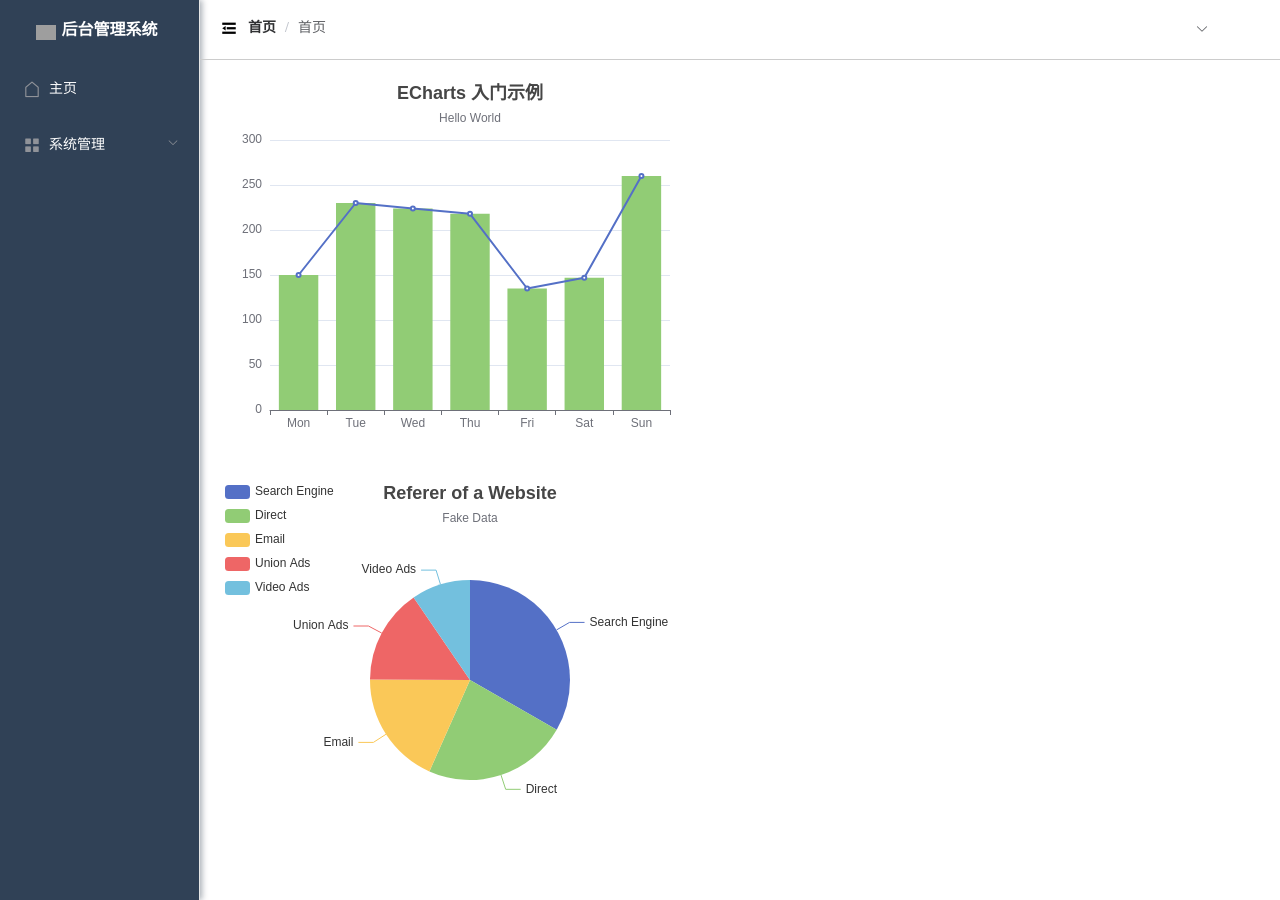
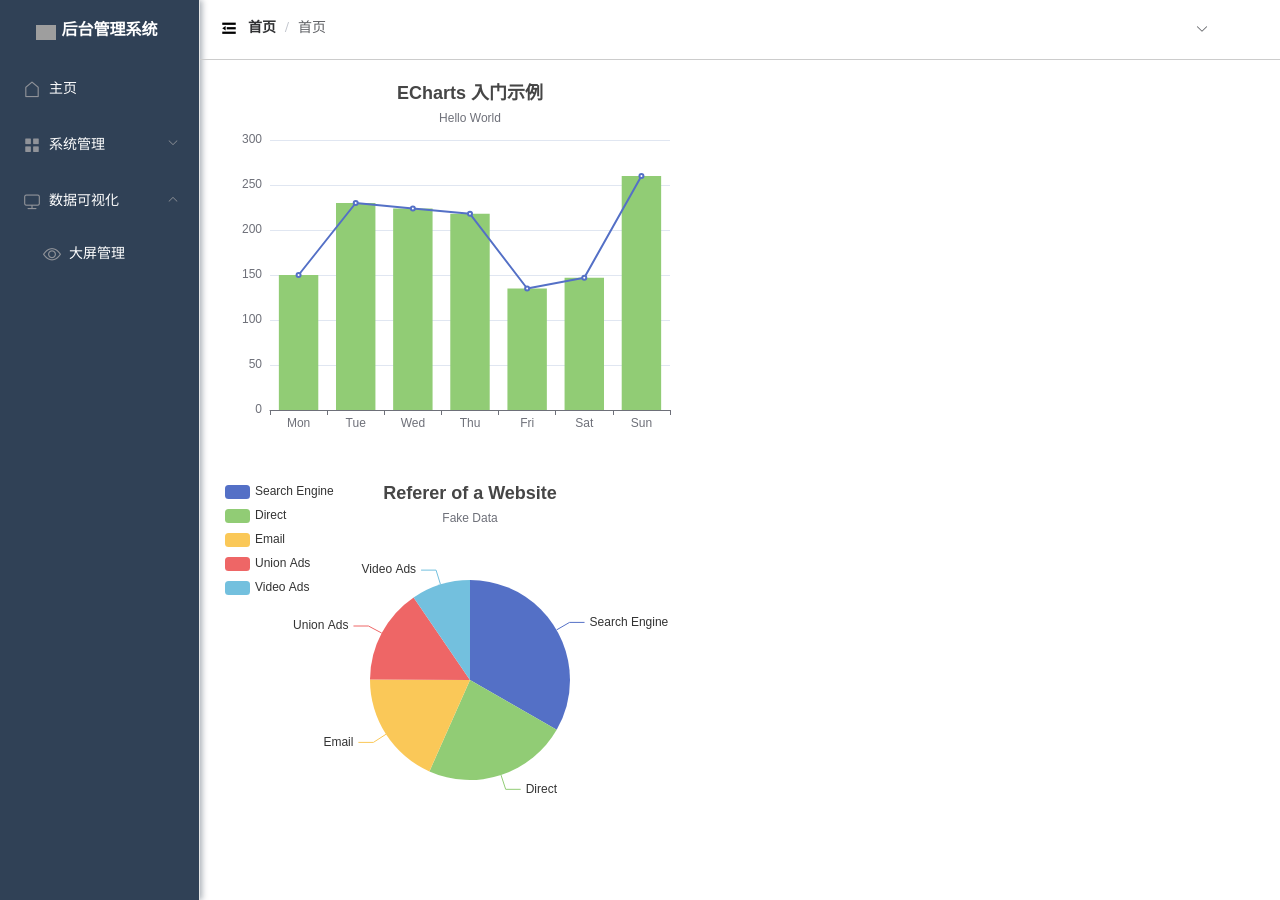
Before and after one commit to ykxian/xiaobishe, a Vue app: page /home in a window 1280 px wide. Built offline with nearby package versions, Linux system fonts and the light colour scheme; grey boxes are pictures that could not be loaded.

Commit message:
增加左侧菜单

```diff
--- a/src/components/Aside.vue
+++ b/src/components/Aside.vue
@@ -27,6 +27,16 @@
         <span slot="title">设备管理</span>
       </el-menu-item>
     </el-submenu>
+    <el-submenu index="3">
+      <template slot="title">
+        <i class="el-icon-monitor"></i>
+        <span slot="title">数据可视化</span>
+      </template>
+      <el-menu-item index="/bigscreen">
+        <i class="el-icon-view"></i>
+        <span slot="title">大屏管理</span>
+      </el-menu-item>
+    </el-submenu>
   </el-menu>
 </template>
 
--- a/src/router/index.js
+++ b/src/router/index.js
@@ -14,6 +14,7 @@ const routes = [
     children: [
       { path: 'home', name: '首页', component: () => import('../views/Home.vue')},
       { path: 'device', name: '设备管理', component: () => import('../views/Device.vue')},
+      { path: 'bigscreen', name: '大屏管理', component: () => import('../views/BigScreen.vue')}
     ]
   },
   {
--- /dev/null
+++ b/src/views/BigScreen.vue
@@ -0,0 +1,7 @@
+<template>
+  <div class="about">
+    <h1>This is an about page</h1>
+  </div>
+</template>
+<script setup>
+</script>
```
